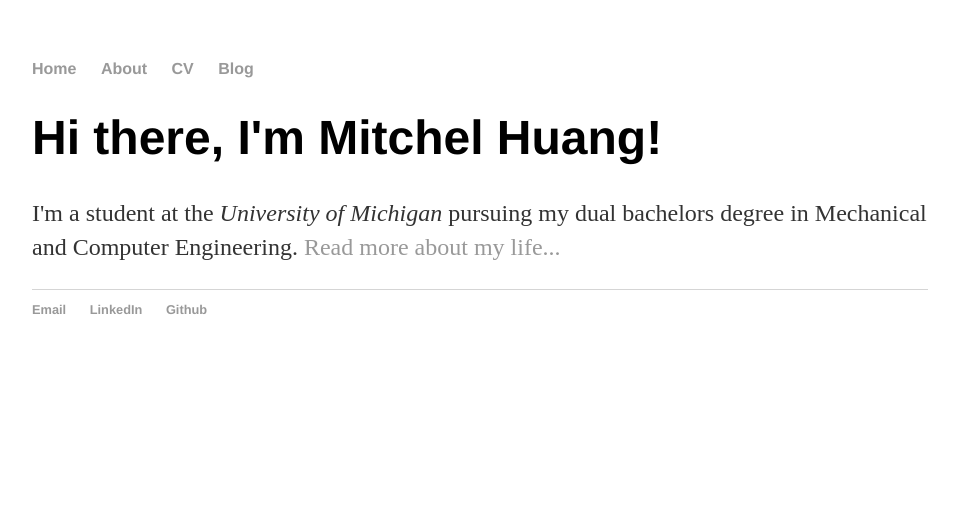
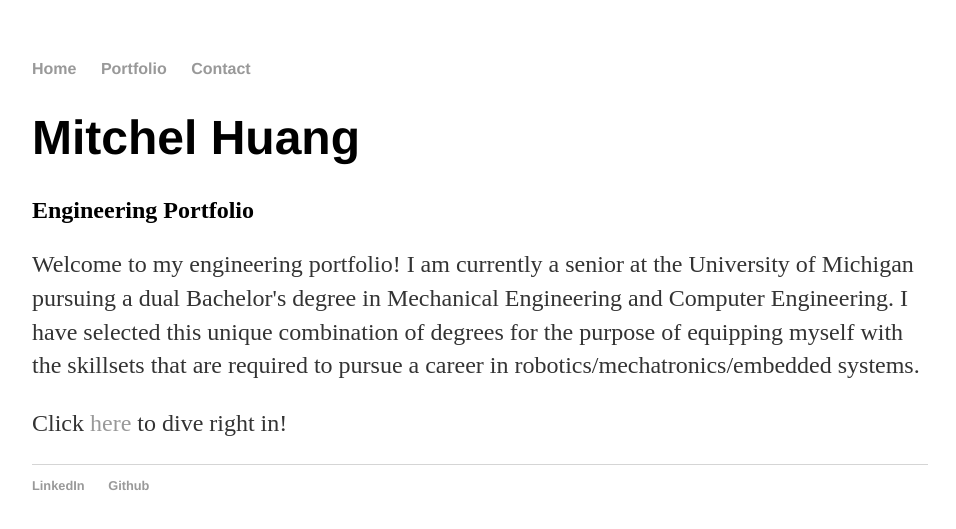
Before and after one commit to mithuang/mithuang.github.io, a Jekyll site: the page built from index.html, in a window 1280 px wide. Shown: the top 529 px of the page, without its empty margins (160-1116 px from the left). Built offline with Jekyll 4.4.1, drawn with Linux system fonts in a browser that asks for light colours.

Commit message:
custom text

```diff
--- a/_layouts/default.html
+++ b/_layouts/default.html
@@ -9,9 +9,8 @@
         <nav>
             <ul>
                 <li><a href="/">Home</a></li>
-                <li><a href="/about">About</a></li>
-                <li><a href="/cv">CV</a></li>
-                <li><a href="/blog">Blog</a></li>
+                <li><a href="/portfolio">Portfolio</a></li>
+                <li><a href="/contact">Contact</a></li>
             </ul>
         </nav>
         <div class="container">
@@ -21,7 +20,6 @@
         </div><!-- /.container -->
         <footer>
             <ul>
-                <li><a href="mailto:mithuang@umich.edu">Email</a></li>
                 <li><a href="https://www.linkedin.com/in/mitchel-huang/">LinkedIn</a></li>
                 <li><a href="https://github.com/mithuang">Github</a></li>
             </ul>
--- a/index.html
+++ b/index.html
@@ -3,6 +3,10 @@ layout: default
 title: Mitchel Huang
 ---
 <div class="blurb">
-    <h1>Hi there, I'm Mitchel Huang!</h1>
-    <p>I'm a student at the <em>University of Michigan</em> pursuing my dual bachelors degree in Mechanical and Computer Engineering. <a href="/about">Read more about my life...</a></p>
+    <h1>Mitchel Huang</h1>
+    <h2></em>Engineering Portfolio</em></h2>
+    <p>Welcome to my engineering portfolio! I am currently a senior at the University of Michigan pursuing a dual Bachelor's
+        degree in Mechanical Engineering and Computer Engineering. I have selected this unique combination of degrees for the
+        purpose of equipping myself with the skillsets that are required to pursue a career in robotics/mechatronics/embedded systems.</p>
+    <p>Click <a href="/portfolio">here</a> to dive right in!</p>
 </div><!-- /.blurb -->
--- a/about/index.html
+++ b/portfolio/index.html
@@ -2,7 +2,7 @@
 layout: default
 title: About Mitchel Huang
 ---
-<div class="about">
+<div class="portfolio">
     <h1>Hi there, I'm Mitchel Huang!</h1>
     <p>I'm seeking full time employment in software development or mechanical design for robotics or other mechatronic systems.</p>
 </div><!-- /.blurb -->
```
